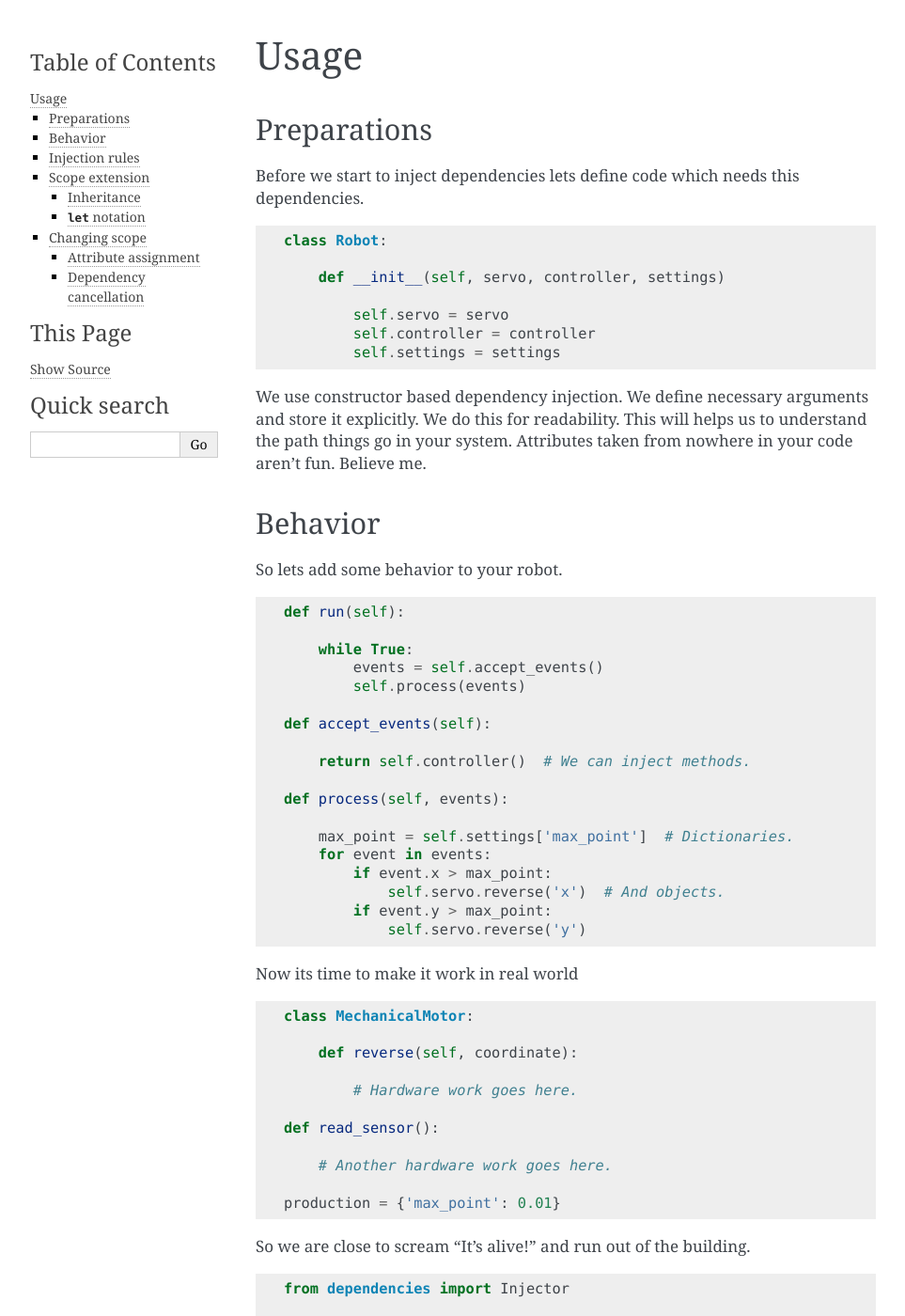
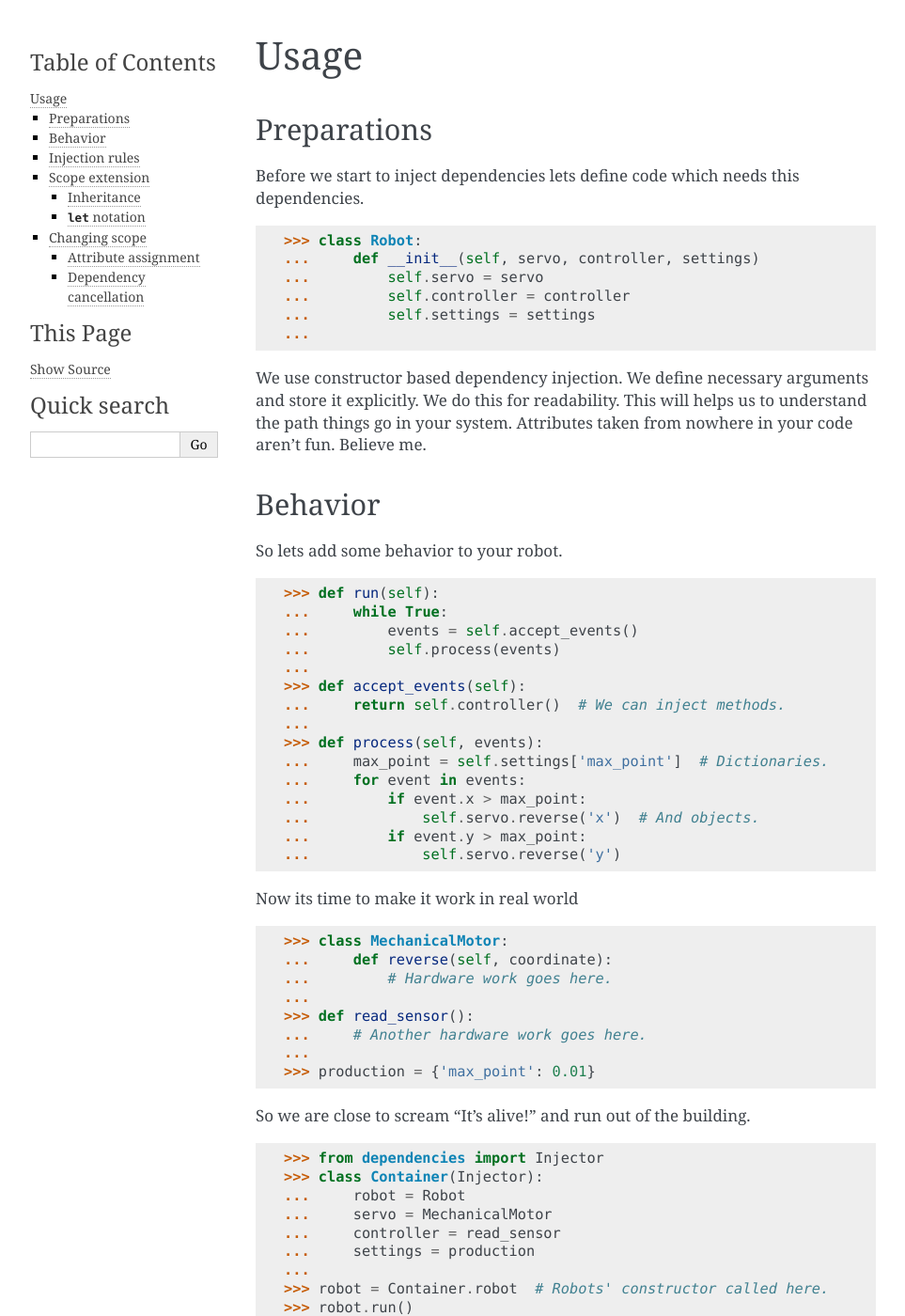
Before and after one commit to proofit404/dependencies, a Sphinx documentation site: the page built from docs/usage.rst, in a window 1280 px wide and 1400 px high. Shown: the whole window at 94% size, without its empty margins (148-1111 px from the left). Built offline with Sphinx 7.4.7, drawn with Linux system fonts in a browser that asks for light colours; some of the changed text lies outside the part shown.

Commit message:
Use python console style in the code examples.

```diff
--- a/docs/usage.rst
+++ b/docs/usage.rst
@@ -9,13 +9,12 @@ this dependencies.
 
 .. code:: python
 
-    class Robot:
-
-        def __init__(self, servo, controller, settings)
-
-            self.servo = servo
-            self.controller = controller
-            self.settings = settings
+    >>> class Robot:
+    ...     def __init__(self, servo, controller, settings)
+    ...         self.servo = servo
+    ...         self.controller = controller
+    ...         self.settings = settings
+    ...
 
 We use constructor based dependency injection.  We define necessary
 arguments and store it explicitly.  We do this for readability.  This
@@ -29,56 +28,48 @@ So lets add some behavior to your robot.
 
 .. code:: python
 
-    def run(self):
-
-        while True:
-            events = self.accept_events()
-            self.process(events)
-
-    def accept_events(self):
-
-        return self.controller()  # We can inject methods.
-
-    def process(self, events):
-
-        max_point = self.settings['max_point']  # Dictionaries.
-        for event in events:
-            if event.x > max_point:
-                self.servo.reverse('x')  # And objects.
-            if event.y > max_point:
-                self.servo.reverse('y')
+    >>> def run(self):
+    ...     while True:
+    ...         events = self.accept_events()
+    ...         self.process(events)
+    ...
+    >>> def accept_events(self):
+    ...     return self.controller()  # We can inject methods.
+    ...
+    >>> def process(self, events):
+    ...     max_point = self.settings['max_point']  # Dictionaries.
+    ...     for event in events:
+    ...         if event.x > max_point:
+    ...             self.servo.reverse('x')  # And objects.
+    ...         if event.y > max_point:
+    ...             self.servo.reverse('y')
 
 Now its time to make it work in real world
 
 .. code:: python
 
-    class MechanicalMotor:
-
-        def reverse(self, coordinate):
-
-            # Hardware work goes here.
-
-    def read_sensor():
-
-        # Another hardware work goes here.
-
-    production = {'max_point': 0.01}
+    >>> class MechanicalMotor:
+    ...     def reverse(self, coordinate):
+    ...         # Hardware work goes here.
+    ...
+    >>> def read_sensor():
+    ...     # Another hardware work goes here.
+    ...
+    >>> production = {'max_point': 0.01}
 
 So we are close to scream "It's alive!" and run out of the building.
 
 .. code:: python
 
-    from dependencies import Injector
-
-    class Container(Injector):
-
-        robot = Robot
-        servo = MechanicalMotor
-        controller = read_sensor
-        settings = production
-
-    robot = Container.robot  # Robots' constructor called here.
-    robot.run()
+    >>> from dependencies import Injector
+    >>> class Container(Injector):
+    ...     robot = Robot
+    ...     servo = MechanicalMotor
+    ...     controller = read_sensor
+    ...     settings = production
+    ...
+    >>> robot = Container.robot  # Robots' constructor called here.
+    >>> robot.run()
 
 Congratulations!  We build our robot with dependency injection.
 
@@ -155,13 +146,13 @@ the scope subclasses:
 
 .. code:: python
 
-    class Scope(Injector):
-        foo = Foo
-
-    class ChildScope(Scope):
-        bar = Bar
-
-    ChildScope.foo
+    >>> class Scope(Injector):
+    ...     foo = Foo
+    ...
+    >>> class ChildScope(Scope):
+    ...     bar = Bar
+    ...
+    >>> ChildScope.foo
 
 ``let`` notation
 ++++++++++++++++
@@ -174,18 +165,18 @@ access.
 
 .. code:: python
 
-    class Scope(Injector):
-        foo = Foo
-        bar = Bar
-
-    Scope.let(bar=Baz).foo
+    >>> class Scope(Injector):
+    ...     foo = Foo
+    ...     bar = Bar
+    ...
+    >>> Scope.let(bar=Baz).foo
 
 It is possible to build dependency scopes directly from dictionaries
 using ``let`` notation.
 
 .. code:: python
 
-    Scope = Injector.let(foo=Foo, bar=Bar, **settings)
+    >>> Scope = Injector.let(foo=Foo, bar=Bar, **settings)
 
 Changing scope
 --------------
```
